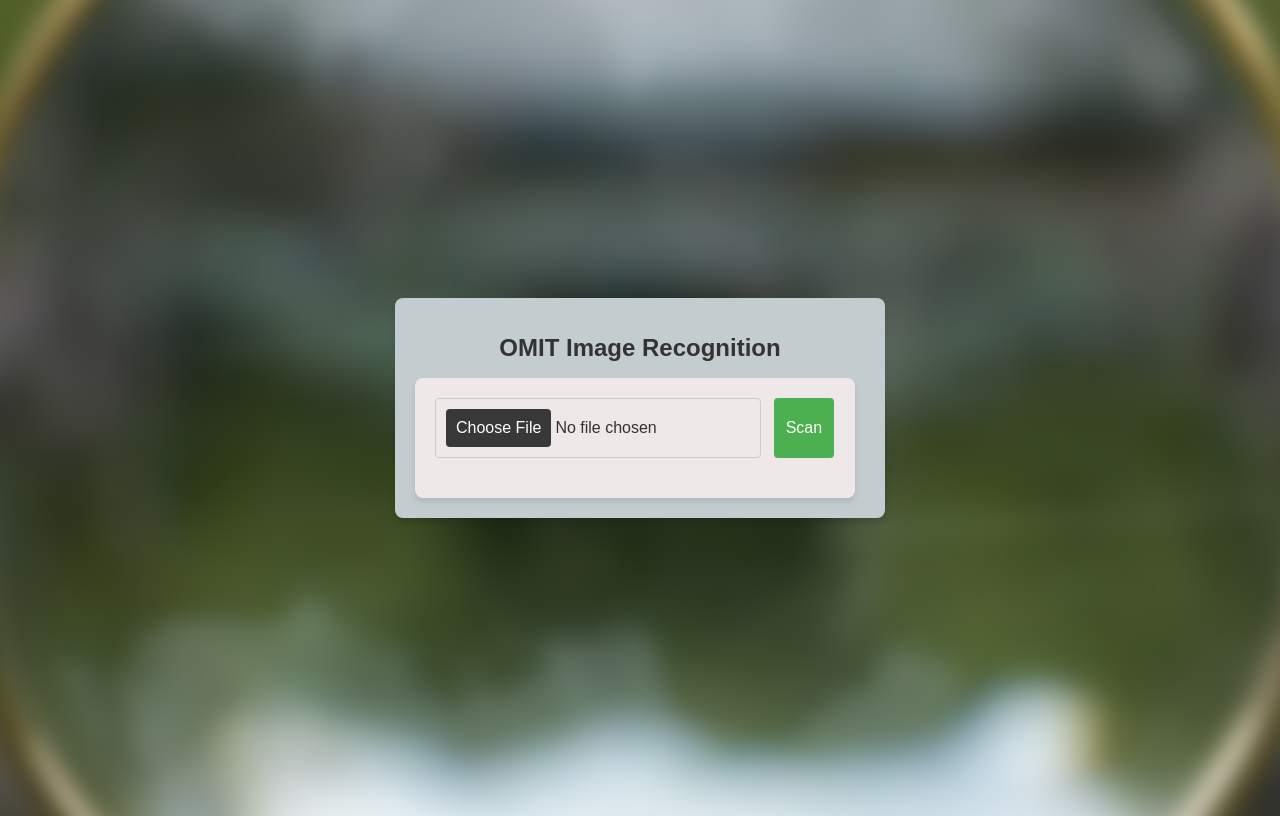
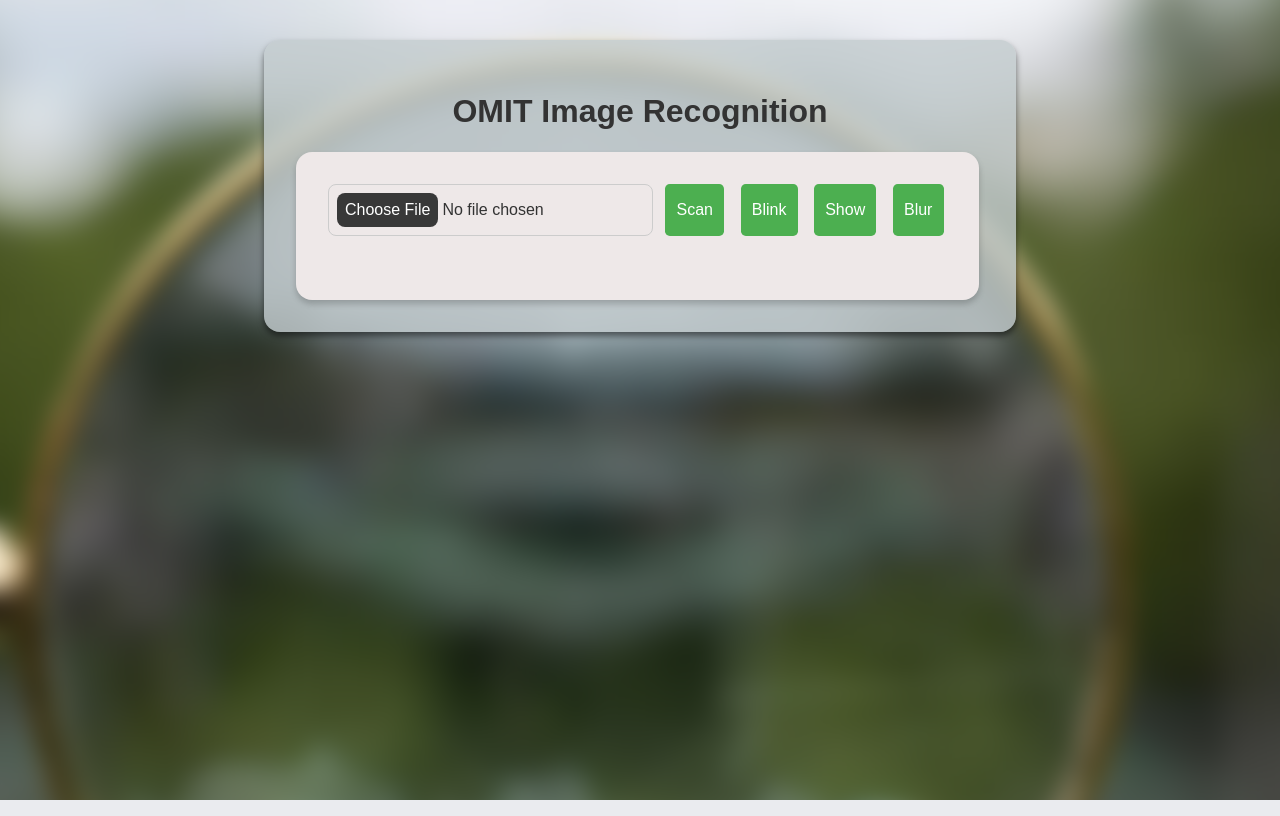
Before and after one commit to j96I/OMIT, a Flask app: page / in a window 1280 px wide. Run offline with Flask 3, Linux system fonts and the light colour scheme.

Commit message:
added buttons for blink, show, blur. changed use of px to rem.

```diff
--- a/src/static/css/styles.css
+++ b/src/static/css/styles.css
@@ -1,61 +1,61 @@
 body {
-    height: 100vh;
     display: flex;
     color: #333;
-    align-items: center;
     justify-content: center;
     font-family: Arial, sans-serif;
+    padding-top: 2rem;
 }
 
 .main-container {
     width: 100%;
-    padding: 20px;
-    max-width: 450px;
-    border-radius: 8px;
+    padding-top: 5rem;
+    padding: 2rem;
+    max-width:43rem;
+    border-radius: 1rem;
     text-align: center;
-    background-color: #c3cccf;
-    box-shadow: 0 4px 6px rgba(0, 0, 0, 0.1);
+    background-color: rgba(195, 204, 207, 0.8);
+    box-shadow: 0 4px 6px rgba(0, 0, 0, 0.5);
 }
 
 form {
     display: flex;
-    width: 100%;
-    padding: 20px;
-    max-width: 400px;
-    border-radius: 8px;
+    width: 90%;
+    padding: 2rem;
+    border-radius: 1rem;
     flex-direction: column;
     background-color: #eee8e8;
-    box-shadow: 0 4px 6px rgba(0, 0, 0, 0.1);
+    box-shadow: 0 4px 6px rgba(0, 0, 0, 0.2);
 }
 
 .upload-container {
     gap: 0.8rem;
     display: grid;
-    grid-template-columns: repeat(2, auto);
+    grid-template-columns: repeat(5, auto);
 }
 
 #form-title {
-    font-size: 24px;
+    font-size: 2rem;
 }
 
 #image-preview {
-    margin-top: 10px;
-    margin-bottom: 10px;
+    margin-top: 1rem;
+    margin-bottom: 1rem;
+    filter: blur(15px);  /* present the image blurred by default, for safety */
 }
 
 input[type='file'] {
-    padding: 10px;
-    font-size: 16px;
-    border-radius: 4px;
+    padding: 0.5rem;
+    font-size: 1rem;
+    border-radius: 0.5rem;
     border: 1px solid #ccc;
 }
 
 input[type='file']::file-selector-button {
     border: none;
-    padding: 10px;
+    padding: 0.5rem;
     color: white;
     cursor: pointer;
-    border-radius: 4px;
+    border-radius: 0.5rem;
     background-color: #383838;
 }
 
@@ -65,12 +65,12 @@ input[type='file']::file-selector-button:hover {
 
 button {
     border: none;
-    padding: 12px;
+    padding: 0.7rem;
     color: white;
     cursor: pointer;
-    font-size: 16px;
+    font-size: 1rem;
     width: fit-content;
-    border-radius: 4px;
+    border-radius: 0.3rem;
     align-items: center;
     background-color: #4CAF50;
     transition: background-color 0.3s ease;
@@ -91,23 +91,12 @@ button:hover {
     justify-content: center;
 }
 
-a {
-    border: none;
-    padding-top: 2px;
-    padding-left: 10px;
-    padding-right: 10px;
-    border-radius: 1rem;
-    padding-bottom: 2px;
-    color: gainsboro;
-    background-color: rgb(128, 2, 112);
-}
-
 .bg {
-    top: 10;
-    left: 20;
+    top: -10%;
+    left: -40%;
     z-index: -1;
-    width: 220%;
-    height: 200%;
+    width: 170%;
+    height: 170%;
     position: fixed;
     filter: blur(12px);
     background-size: cover;
--- a/src/static/js/portal.js
+++ b/src/static/js/portal.js
@@ -1,3 +1,4 @@
+// present the user with a large preview of the image.
 function previewImage(event) {
   const reader = new FileReader();
   const output = document.createElement('img');
@@ -9,9 +10,27 @@ function previewImage(event) {
 
   reader.onload = () => {
     output.src = reader.result;
-    output.style.maxWidth = '375px';
-    output.style.maxHeight = '375px';
+    output.style.maxWidth = '30rem';
+    output.style.maxHeight = '30rem';
     imagePreview.appendChild(output);
   };
   reader.readAsDataURL(event.target.files[0]);
 }
+
+//blur out the image, so the user cannot see any details.
+function blurPreview(event) {
+  const imagePreview = document.querySelector('#image-preview');
+  imagePreview.style.filter = "blur(15px)";
+}
+
+// remove the blur effect, so the image is clear.
+function showPreview(event) {
+  const imagePreview = document.querySelector('#image-preview');
+  imagePreview.style.filter = "none";
+}
+
+// show the image for a fraction of a second, then blur it again automatically.
+function blinkPreview(event) {
+  showPreview(event);
+  setTimeout(()=>(blurPreview(event)),100);
+}
--- a/src/templates/index.html
+++ b/src/templates/index.html
@@ -30,8 +30,11 @@
           type="file"
           name="file"
           onchange="previewImage(event)">
-        <button type="submit">Scan</button>
-      </div>
+          <button type="submit">Scan</button>
+          <button onclick="blinkPreview(event)">Blink</button>
+          <button onclick="showPreview(event)">Show</button>
+          <button onclick="blurPreview(event)">Blur</button>
+        </div>
 
       <div id="image-preview"></div>
 
```
Also changed, not shown: README.md.
